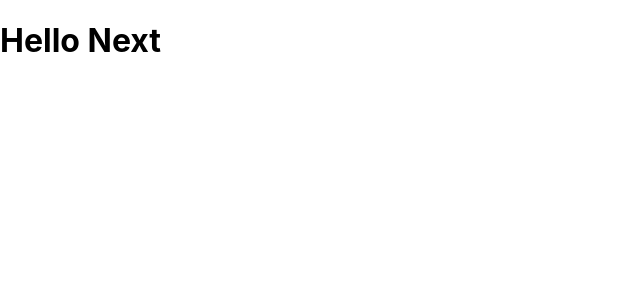
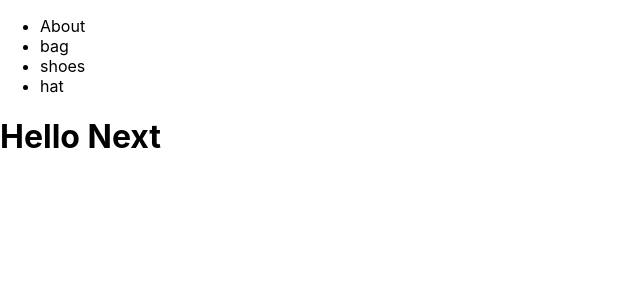
Before and after one commit to RajikuBlanc/next-myportfolio, a Next.js app: page / in a window 1280 px wide. Shown: the top 300 px of the page, without its empty margins (0-640 px from the left). Built offline with nearby package versions, Linux system fonts and the light colour scheme.

Commit message:
commit link

```diff
--- a/pages/index.js
+++ b/pages/index.js
@@ -1,6 +1,24 @@
+import Link from 'next/link';
 export default function Home() {
+  const products = [{ name: 'bag', color: 'green' }, { name: 'shoes', color: 'red' }, { name: 'hat', color: 'blue' }];
   return (
     <div>
+      <ul>
+        <li>
+          <Link href="/about">
+            <a>About</a>
+          </Link>
+        </li>
+        {products.map(product => {
+          return (
+            <li key={product.name}>
+              <Link href={`/products/${product.name}/${product.color}`}>
+                <a>{product.name}</a>
+              </Link>
+            </li>
+          );
+        })}
+      </ul>
       <h1>Hello Next</h1>
     </div>
   );
```
